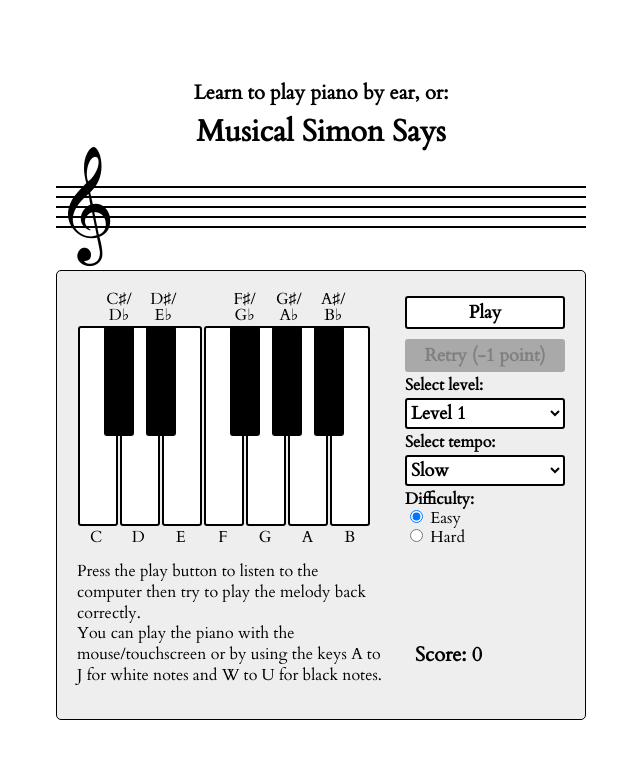
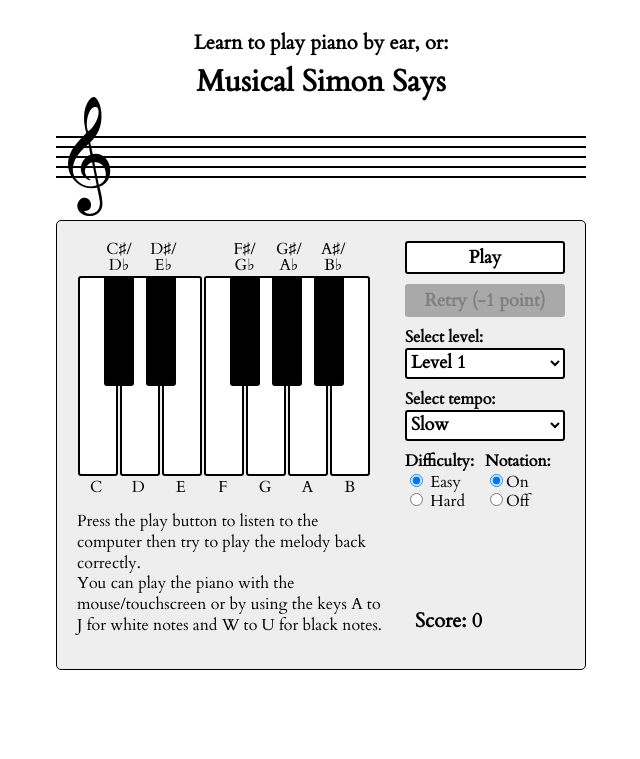
Before and after one commit to eadpearce/project-1-webmidi, a PHP site: page / in a window 1280 px wide. Shown: the top 759 px of the page, without its empty margins (319-959 px from the left). Run offline with PHP 8.4, Linux system fonts and the light colour scheme; some libraries are stand-ins or nearby versions.

Commit message:
Added radio buttons to turn manuscript on/off.

```diff
--- a/css/style.css
+++ b/css/style.css
@@ -8,7 +8,7 @@ body {
 }
 main {
   width: 530px;
-  margin: 50px auto;
+  margin: 0 auto;
 }
 .title {
   height: 120px;
@@ -38,7 +38,7 @@ main {
 }
 .options {
   width: 160px;
-  margin: 5px 0;
+  margin: 0 0 10px;
   font-family: 'Cardo', serif;
   font-weight:bold;
   line-height: 1.5em;
@@ -50,12 +50,17 @@ main {
 }
 label {
   font-weight: bold;
+  line-height: 1.3em;
+}
+form {
+  height: 270px;
 }
 .notif {
   margin: 20px 0;
   padding: 0 10px;
   font-weight: bold;
   font-size: 20px;
+  clear: both;
 }
 .notif:after {
   content: '\00a0';
@@ -73,6 +78,14 @@ h1 {
 .controls {
   height: 260px;
   width: 160px;
+  float: right;
+}
+.diff {
+  width: 80px;
+  float: left;
+}
+.not {
+  width: 80px;
   float: right;
 }
 .options:hover {
@@ -172,7 +185,7 @@ ul.black-label {
 .clef {
   position: absolute;
   font-size: 100px;
-  top: 156px;
+  top: 106px;
 }
 .clef:before {
   content: '\1d11e'
--- a/index.html
+++ b/index.html
@@ -16,21 +16,6 @@
     <div class="title"><h1><span class="pre">Learn to play piano by ear, or: </span><br>Musical Simon Says</h1></div>
     <div class="manuscript">
       <ul class="notes">
-        <!-- <li class="flat b-flat"></li>
-        <li class="note b"></li>
-        <li class="flat a-flat"></li>
-        <li class="note a"></li>
-        <li class="flat g-flat"></li>
-        <li class="note g"></li>
-        <li class="note f"></li>
-        <li class="flat e-flat"></li>
-        <li class="note e"></li>
-        <li class="flat d-flat"></li>
-        <li class="note d"></li>
-        <li class="note c"></li>
-        <li class="ledger"></li>
-        <li class="note d"></li>
-        <li class="note c"></li> -->
       </ul>
       <div class="clef"></div>
       <div class="lines line1">
@@ -103,9 +88,16 @@
               <option value="fast">Fast</option>
               <option value="vfast">Ridiculous</option>
             </select>
-            <label for="difficulty">Difficulty:</label><br>
-            <input class="difficulty" type="radio" name="difficulty" value="easy" checked> Easy<br>
-            <input class="difficulty" type="radio" name="difficulty" value="hard"> Hard<br>
+            <div class="diff">
+              <label for="difficulty">Difficulty:</label><br>
+              <input class="difficulty" type="radio" name="difficulty" value="easy" checked> Easy<br>
+              <input class="difficulty" type="radio" name="difficulty" value="hard"> Hard<br>
+            </div>
+            <div class="not">
+              <label for="notation">Notation:</label><br>
+              <input class="notation" type="radio" name="notation" value="on" checked>On<br>
+              <input class="notation" type="radio" name="notation" value="off">Off<br>
+            </div>
           </form>
           <p class="notif winmsg"></p>
           <p class="notif pcmsg"></p>
--- a/js/app.js
+++ b/js/app.js
@@ -40,6 +40,7 @@ let pcNotes = [];
 let currentDifficulty = 1;
 let canPlay = false;
 let canRetry = false;
+let useNotation = true;
 let score = 0;
 let currentTempo = 'slow';
 const tempi = {
@@ -83,17 +84,14 @@ $( () => {
   $score.html('Score: '+score);
   $retry.addClass('disabled');
 
-
   // level selector
   $('.level-select').on('change', function() {
     currentLevel = levels[parseInt(this.value.slice(5))];
   });
-
   // tempo selector
   $('.tempo-select').on('change', function() {
     currentTempo = this.value;
   });
-
   // difficulty selector
   $('.difficulty').on('change', function(e) {
     if (e.target.value === 'easy') {
@@ -102,7 +100,14 @@ $( () => {
       currentDifficulty = 2;
     }
   });
-
+  // notation on/off (doesn't affect score)
+  $('.notation').on('change', function(e) {
+    if (e.target.value === 'on') {
+      useNotation = true;
+    } else if (e.target.value === 'off') {
+      useNotation = false;
+    }
+  });
   // check if correct
   function checkMatch() {
     // console.log('pcNotes: '+pcNotes);
@@ -126,9 +131,6 @@ $( () => {
     $retry.addClass('disabled');
     $score.html('Score: '+score);
     $winmsg.html('Correct!');
-    setTimeout( () => {
-      $winmsg.html('');
-    }, 1500);
     return true;
   }
 
@@ -138,7 +140,6 @@ $( () => {
       $('#key'+note).removeClass('depress');
     }, 250);
   }
-
   // note flashes red if it's wrong, white if it's correct
   function feedback(note, pos) {
     if (note===pcNotes[pos]) {
@@ -180,10 +181,9 @@ $( () => {
       }
       $audio[thisNote].currentTime=0;
       $audio[thisNote].play();
-      if (currentDifficulty===1) {
+      if (useNotation) {
         updateManuscript(thisNote);
       }
-      // $notes.html(manuscript[thisNote]);
       time++;
       if (time === pcNotes.length) {
         clearInterval(timer);
```
